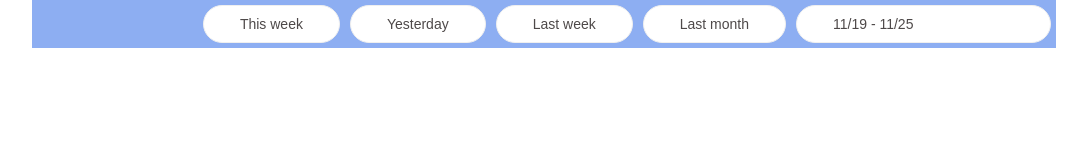
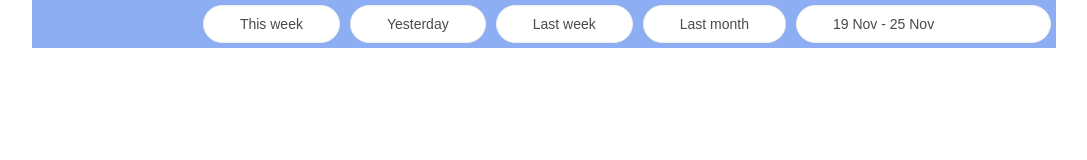
Before and after one commit to riddhiparmarbrainvire/esdashboard, a Next.js app: page / in a window 1280 px wide. Both pictures are taken after a click on the button "This week". Shown: the top 160 px of the page, without its empty margins (96-1183 px from the left). Built offline with nearby package versions, Linux system fonts and the light colour scheme.

Commit message:
date picker design

```diff
--- a/package.json
+++ b/package.json
@@ -13,6 +13,7 @@
     "next": "13.5.6",
     "react": "^18",
     "react-chartjs-2": "^5.2.0",
+    "react-date-range": "^1.4.0",
     "react-datepicker": "^4.23.0",
     "react-dom": "^18",
     "styled-components": "^6.1.1"
@@ -20,6 +21,7 @@
   "devDependencies": {
     "@types/node": "^20",
     "@types/react": "^18",
+    "@types/react-date-range": "^1.4.8",
     "@types/react-datepicker": "^4.19.3",
     "@types/react-dom": "^18",
     "eslint": "^8",
--- a/src/components/DateInput.tsx
+++ b/src/components/DateInput.tsx
@@ -1,6 +1,31 @@
 import { DateInputField } from "@/styles/dashboard.styles";
 import React, { useState } from "react";
 import "react-datepicker/dist/react-datepicker.css";
+import styled from "styled-components";
+
+const Wrapper = styled.div`
+  .react-datepicker {
+    box-shadow: 3px 2px 11px rgb(0 0 0 / 30%);
+  }
+  .react-datepicker__day--selected,
+  .react-datepicker__day--in-selecting-range {
+    background-color: #34554a;
+  }
+  .react-datepicker__day--selected,
+  .react-datepicker__day--in-selecting-range,
+  .react-datepicker__day--in-range,
+  .react-datepicker__month-text--selected,
+  .react-datepicker__month-text--in-selecting-range,
+  .react-datepicker__month-text--in-range,
+  .react-datepicker__quarter-text--selected,
+  .react-datepicker__quarter-text--in-selecting-range,
+  .react-datepicker__quarter-text--in-range,
+  .react-datepicker__year-text--selected,
+  .react-datepicker__year-text--in-selecting-range,
+  .react-datepicker__year-text--in-range {
+    background-color: #34554a;
+  }
+`;
 
 const DateInput = ({
   yesterdaysSelectedDate,
@@ -44,15 +69,18 @@ const DateInput = ({
   return (
     <div>
       {option === "yesterday" && (
+        <Wrapper>
           <DateInputField
             selected={yesterdaysSelectedDate}
             placeholderText={placeholder}
             onChange={(date) => setYesterdaysSelectedDate(date)}
-          dateFormat="MM/dd"
+            dateFormat="d MMM"
           />
+        </Wrapper>
       )}
 
       {option === "thisWeek" && (
+        <Wrapper>
           <DateInputField
             selected={startWeekDate}
             placeholderText={placeholder}
@@ -60,8 +88,9 @@ const DateInput = ({
             startDate={startWeekDate}
             endDate={endWeekDate}
             selectsRange
-          dateFormat="MM/dd"
+            dateFormat="d MMM"
           />
+        </Wrapper>
       )}
       <p>{formatDateWithOrdinal(yesterdaysSelectedDate)}</p>
     </div>
```
Also changed, not shown: 1 other file (tests, documents, lock files or other folders). Lines whose indentation alone changed are shown as unchanged.
